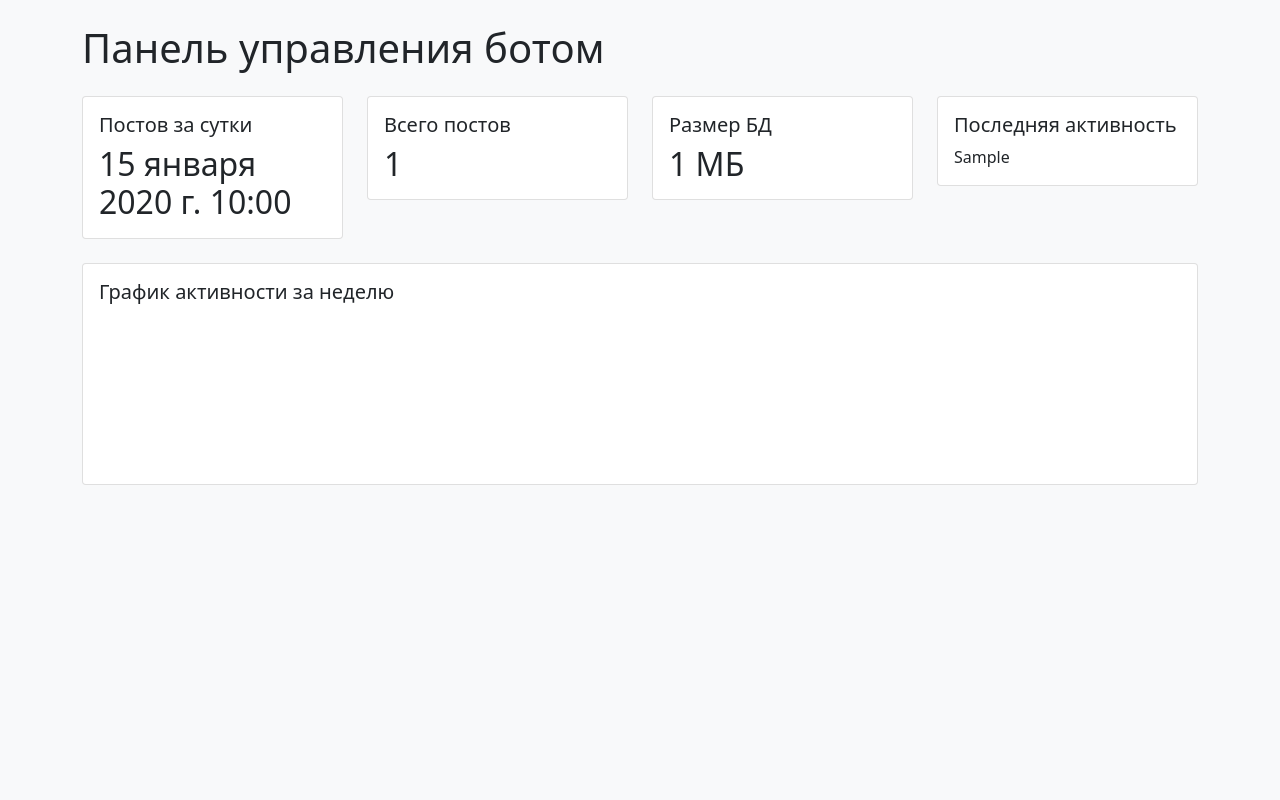
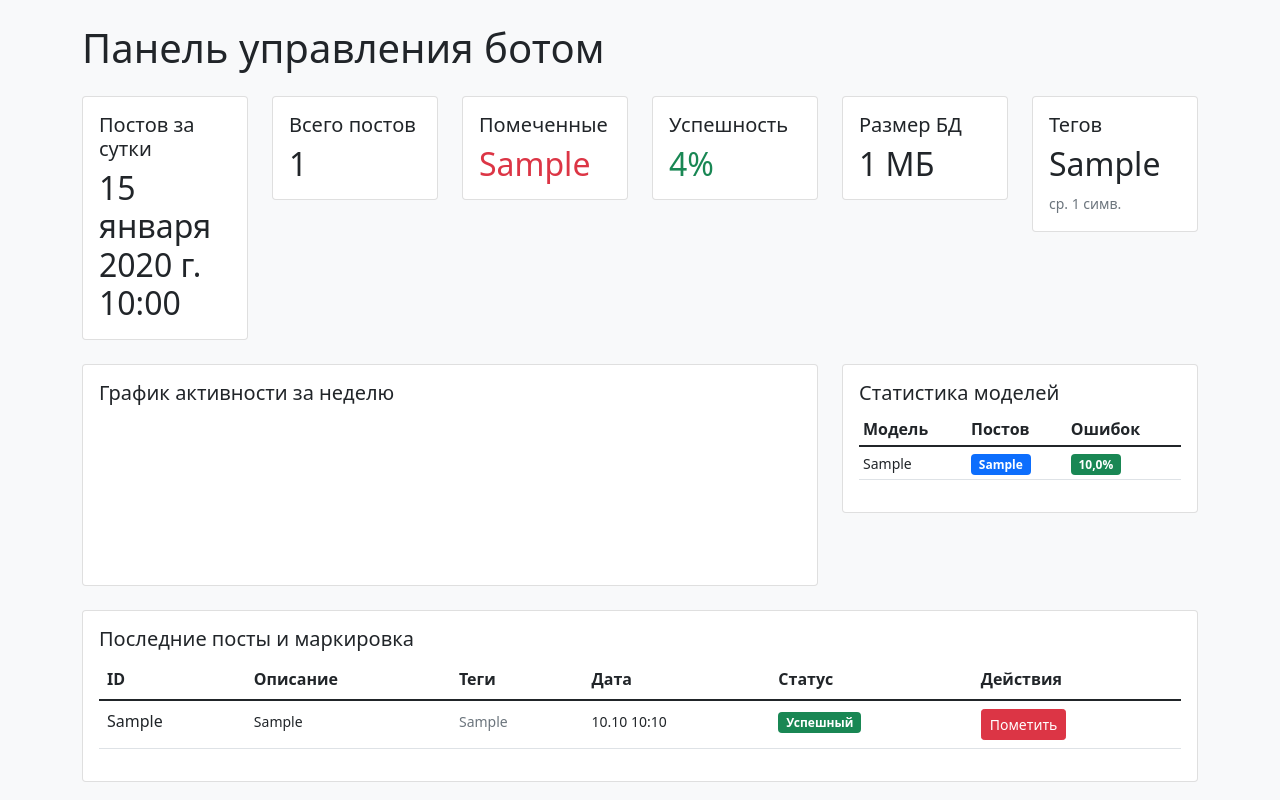
Before and after one commit to Terc1a/AutoPosterBot, a Django app: template dashboard/dbd/templates/dbd/index.html in a window 1280 px wide. Run offline with Django 5.2, Linux system fonts and the light colour scheme; the template is opened without the code that fills it: most values are stand-ins (such as "Sample title", 1, 10 or a date in 2020); a map, chart or similar area stays blank.

Commit message:
Реализовал маркировку постов, обновил дашборд

```diff
--- a/dashboard/dbd/templates/dbd/index.html
+++ b/dashboard/dbd/templates/dbd/index.html
@@ -12,7 +12,7 @@
         <h1 class="mb-4">Панель управления ботом</h1>
 
         <div class="row">
-            <div class="col-md-3">
+            <div class="col-md-2">
                 <div class="card mb-4">
                     <div class="card-body">
                         <h5 class="card-title">Постов за сутки</h5>
@@ -20,7 +20,7 @@
                     </div>
                 </div>
             </div>
-            <div class="col-md-3">
+            <div class="col-md-2">
                 <div class="card mb-4">
                     <div class="card-body">
                         <h5 class="card-title">Всего постов</h5>
@@ -28,7 +28,23 @@
                     </div>
                 </div>
             </div>
-            <div class="col-md-3">
+            <div class="col-md-2">
+                <div class="card mb-4">
+                    <div class="card-body">
+                        <h5 class="card-title">Помеченные</h5>
+                        <h2 class="card-text text-danger">{{ marked_posts }}</h2>
+                    </div>
+                </div>
+            </div>
+            <div class="col-md-2">
+                <div class="card mb-4">
+                    <div class="card-body">
+                        <h5 class="card-title">Успешность</h5>
+                        <h2 class="card-text text-success">{{ success_rate }}%</h2>
+                    </div>
+                </div>
+            </div>
+            <div class="col-md-2">
                 <div class="card mb-4">
                     <div class="card-body">
                         <h5 class="card-title">Размер БД</h5>
@@ -36,11 +52,50 @@
                     </div>
                 </div>
             </div>
-            <div class="col-md-3">
+            <div class="col-md-2">
                 <div class="card mb-4">
                     <div class="card-body">
-                        <h5 class="card-title">Последняя активность</h5>
-                        <p class="card-text">{{ last_activity }}</p>
+                        <h5 class="card-title">Тегов</h5>
+                        <h2 class="card-text">{{ tagged_posts }}</h2>
+                        <small class="text-muted">ср. {{ avg_tag_length }} симв.</small>
+                    </div>
+                </div>
+            </div>
+        </div>
+
+        <div class="row">
+            <div class="col-md-8">
+                <div class="card mb-4">
+                    <div class="card-body">
+                        <h5 class="card-title">График активности за неделю</h5>
+                        <canvas id="activityChart"></canvas>
+                    </div>
+                </div>
+            </div>
+            <div class="col-md-4">
+                <div class="card mb-4">
+                    <div class="card-body">
+                        <h5 class="card-title">Статистика моделей</h5>
+                        <div class="table-responsive">
+                            <table class="table table-sm">
+                                <thead>
+                                    <tr>
+                                        <th>Модель</th>
+                                        <th>Постов</th>
+                                        <th>Ошибок</th>
+                                    </tr>
+                                </thead>
+                                <tbody>
+                                    {% for model in model_stats %}
+                                    <tr>
+                                        <td><small>{{ model.0|truncatechars:15 }}</small></td>
+                                        <td><span class="badge bg-primary">{{ model.1 }}</span></td>
+                                        <td><span class="badge bg-{% if model.2 > 10 %}danger{% elif model.2 > 5 %}warning{% else %}success{% endif %}">{{ model.2|floatformat:1 }}%</span></td>
+                                    </tr>
+                                    {% endfor %}
+                                </tbody>
+                            </table>
+                        </div>
                     </div>
                 </div>
             </div>
@@ -48,8 +103,45 @@
 
         <div class="card">
             <div class="card-body">
-                <h5 class="card-title">График активности за неделю</h5>
-                <canvas id="activityChart"></canvas>
+                <h5 class="card-title">Последние посты и маркировка</h5>
+                <div class="table-responsive">
+                    <table class="table table-hover">
+                        <thead>
+                            <tr>
+                                <th>ID</th>
+                                <th>Описание</th>
+                                <th>Теги</th>
+                                <th>Дата</th>
+                                <th>Статус</th>
+                                <th>Действия</th>
+                            </tr>
+                        </thead>
+                        <tbody>
+                            {% for post in recent_posts %}
+                            <tr>
+                                <td>{{ post.0 }}</td>
+                                <td><small>{{ post.1|truncatechars:50 }}</small></td>
+                                <td><small class="text-muted">{{ post.2|truncatechars:30 }}</small></td>
+                                <td><small>{{ post.3|date:"d.m H:i" }}</small></td>
+                                <td>
+                                    {% if post.4 == 1 %}
+                                        <span class="badge bg-danger">Неудачный</span>
+                                    {% else %}
+                                        <span class="badge bg-success">Успешный</span>
+                                    {% endif %}
+                                </td>
+                                <td>
+                                    {% if post.4 == 1 %}
+                                        <button class="btn btn-sm btn-success" onclick="markPost({{ post.0 }}, 0)">Отменить</button>
+                                    {% else %}
+                                        <button class="btn btn-sm btn-danger" onclick="markPost({{ post.0 }}, 1)">Пометить</button>
+                                    {% endif %}
+                                </td>
+                            </tr>
+                            {% endfor %}
+                        </tbody>
+                    </table>
+                </div>
             </div>
         </div>
     </div>
@@ -76,6 +168,31 @@
                 }
             }
         });
+
+        function markPost(postId, marked) {
+            fetch('{% url "mark_post" %}', {
+                method: 'POST',
+                headers: {
+                    'Content-Type': 'application/json',
+                },
+                body: JSON.stringify({
+                    'post_id': postId,
+                    'marked': marked
+                })
+            })
+            .then(response => response.json())
+            .then(data => {
+                if (data.success) {
+                    location.reload();
+                } else {
+                    alert('Ошибка: ' + data.error);
+                }
+            })
+            .catch(error => {
+                console.error('Error:', error);
+                alert('Ошибка сети');
+            });
+        }
     </script>
 </body>
 </html>
--- a/dashboard/dbd/urls.py
+++ b/dashboard/dbd/urls.py
@@ -4,4 +4,5 @@ from . import views
 
 urlpatterns = [
     path("", views.index, name="index"),
+    path("mark_post/", views.mark_post, name="mark_post"),
 ]
```
Also changed, not shown: dashboard/dbd/views.py (+75 -1 lines).
